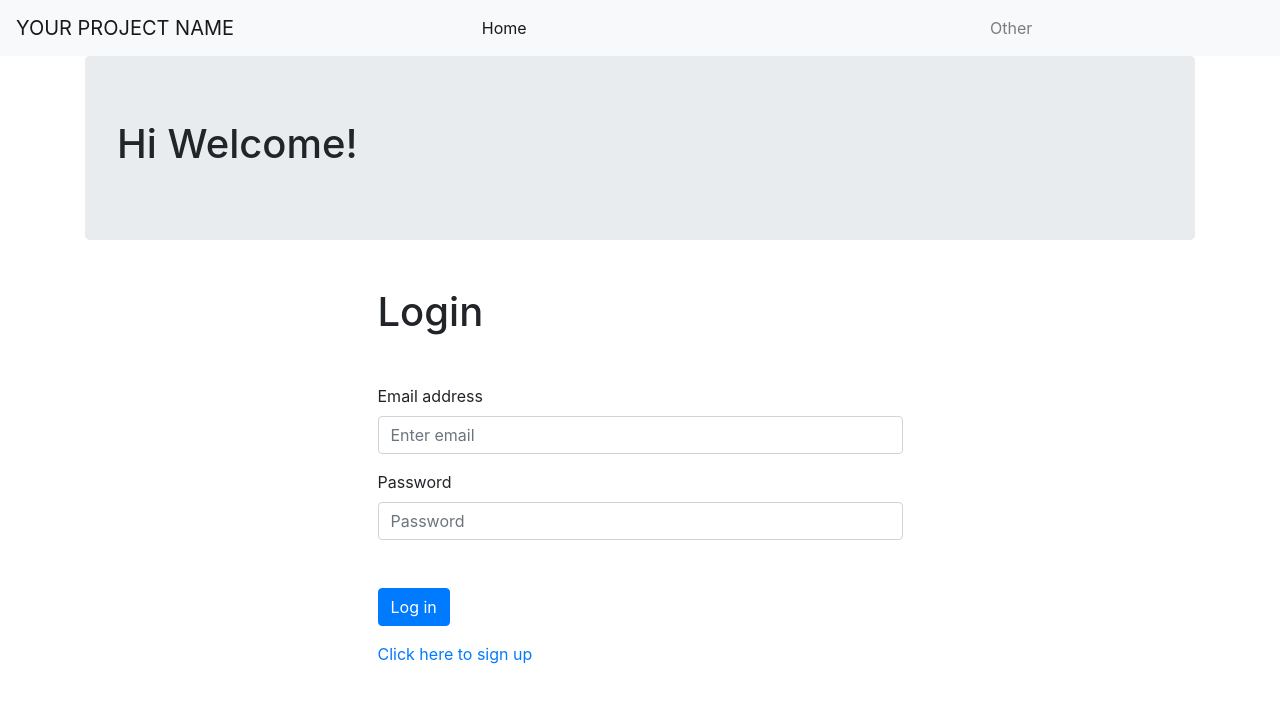
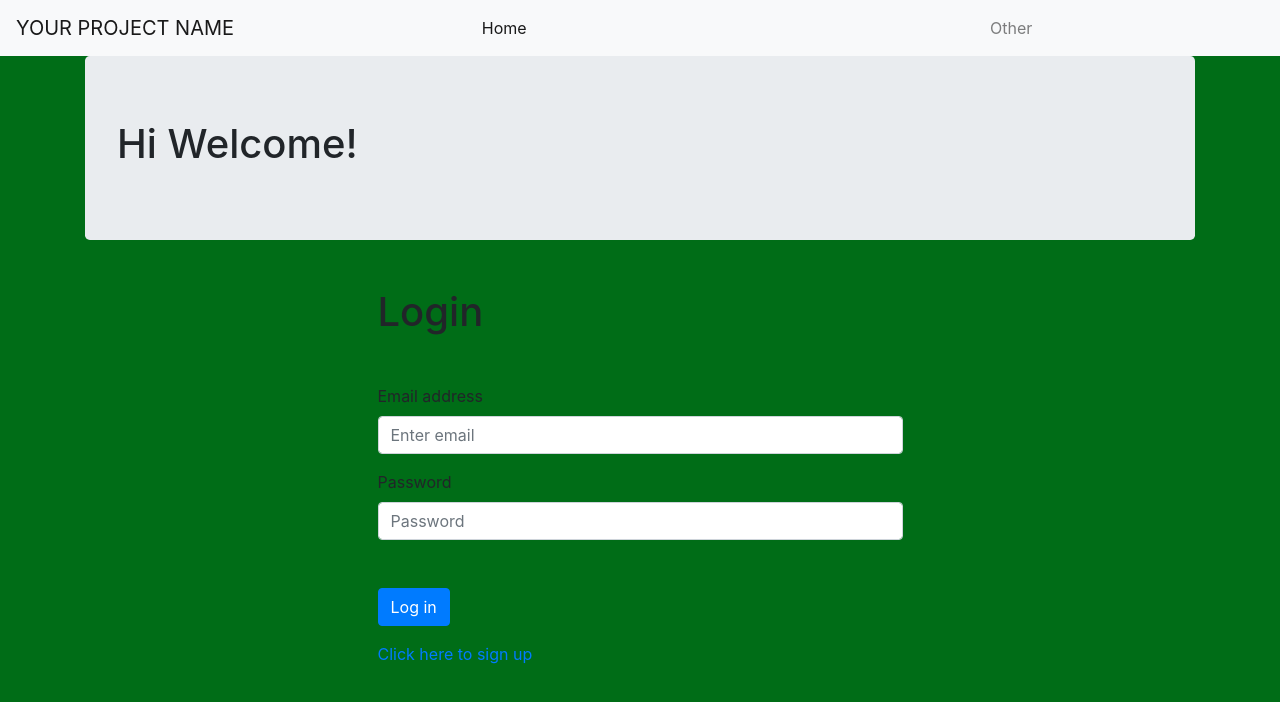
Before and after one commit to Emnetdegafe/flashCard-app-frontend, a React (Create React App) app: page / in a window 1280 px wide. Shown: the top 702 px of the page. Built offline with nearby package versions, Linux system fonts and the light colour scheme; no server answers.

Commit message:
background color overall set to green

```diff
--- a/src/index.css
+++ b/src/index.css
@@ -0,0 +1,7 @@
+body {
+  margin: 0;
+  padding: 0;
+  min-height: 100vh;
+  background-color: #006d17 !important;
+  color: #031508;
+}
```
